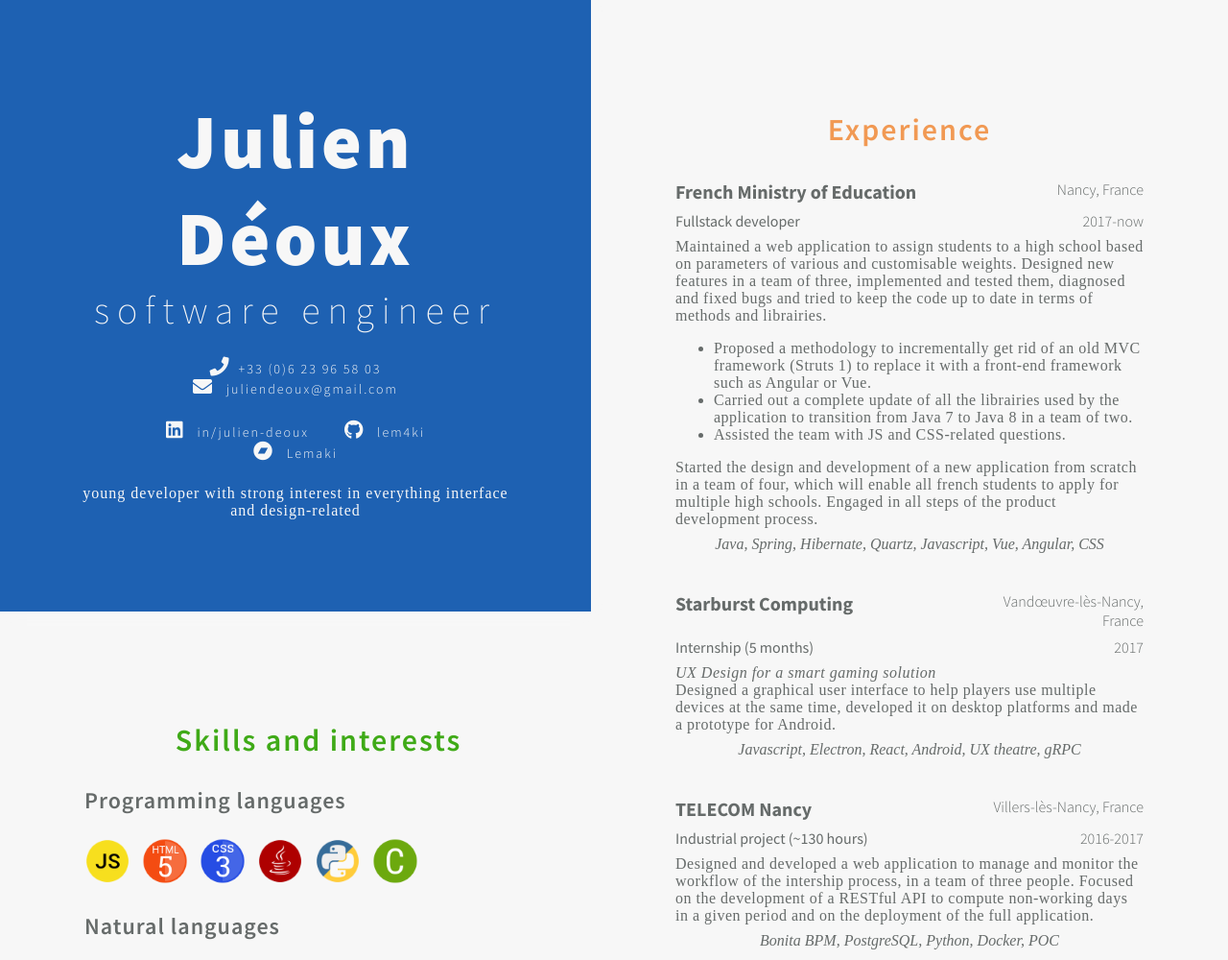
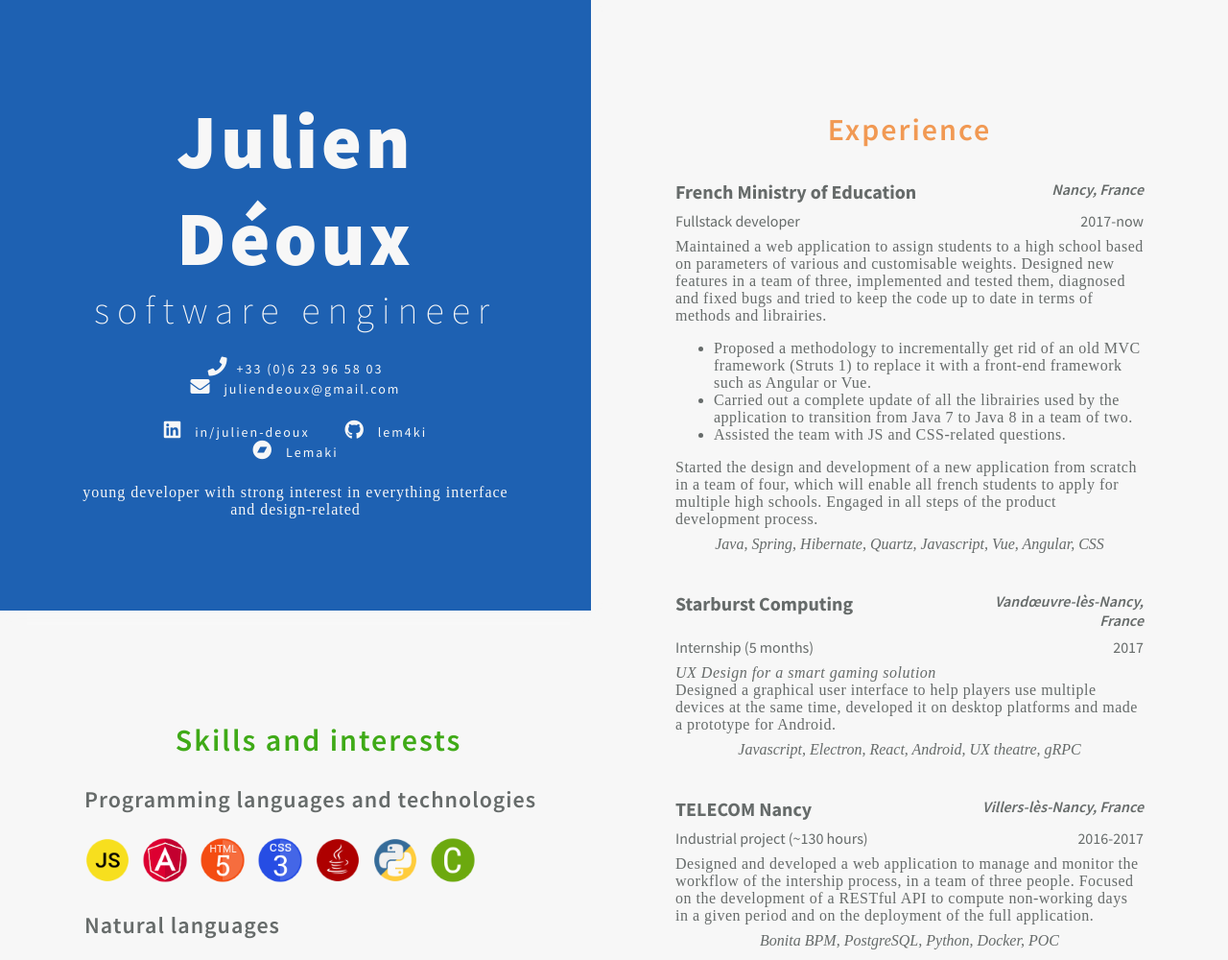
Before and after one commit to julien-deoux/web-cv-legacy, a plain HTML site: page index.html in a window 1280 px wide. Shown: the top 1000 px of the page at 96% size. Drawn offline with Linux system fonts and the light colour scheme; a web font is replaced by a local one.

Commit message:
Added Angular in skills

```diff
--- a/css/style.css
+++ b/css/style.css
@@ -1,4 +1,4 @@
-@import url('https://fonts.googleapis.com/css?family=Source+Sans+Pro:200,300,400,600,700,900');
+@import url('https://fonts.googleapis.com/css?family=Source+Sans+Pro:200,400,600,700,900');
 @import url('https://fonts.googleapis.com/css?family=Source+Serif+Pro:400,700');
 
 @page {
@@ -66,7 +66,7 @@ h3 {
 .contacts {
   font-size: 14px;
   font-family: var(--sans);
-  font-weight: 300;
+  font-weight: 400;
   letter-spacing: 2px;
   margin: 24px 0;
 }
@@ -189,7 +189,8 @@ span.flag-icon {
   grid-column: 2;
   text-align: right;
   font-family: var(--sans);
-  font-weight: 300;
+  font-weight: 600;
+  font-style: italic;
 }
 
 .date {
@@ -197,7 +198,7 @@ span.flag-icon {
   grid-column: 2;
   text-align: right;
   font-family: var(--sans);
-  font-weight: 300;
+  font-weight: 400;
 }
 
 .label {
--- a/index.html
+++ b/index.html
@@ -48,9 +48,10 @@
     </div>
     <div class="panel skills">
       <h2>Skills and interests</h2>
-      <h3>Programming languages</h3>
+      <h3>Programming languages and technologies</h3>
       <p>
         <img src="img/js.png" title="Javascript" height="48">
+        <img src="img/angular.png" title="C" height="48">
         <img src="img/html.png" title="HTML" height="48">
         <img src="img/css.png" title="CSS" height="48">
         <img src="img/java.png" title="Java" height="48">
```
Also changed, not shown: img/angular.png (added), 1 other file.
